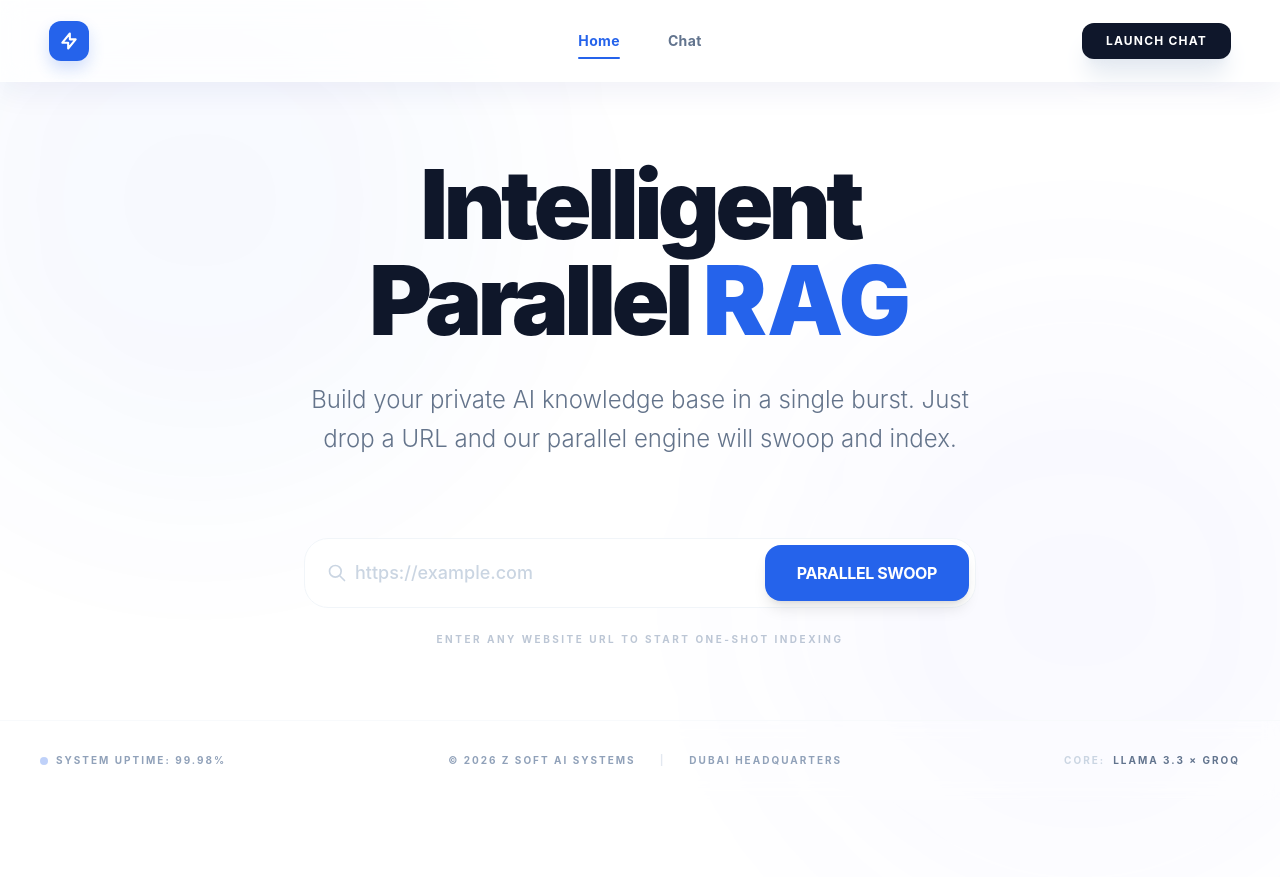
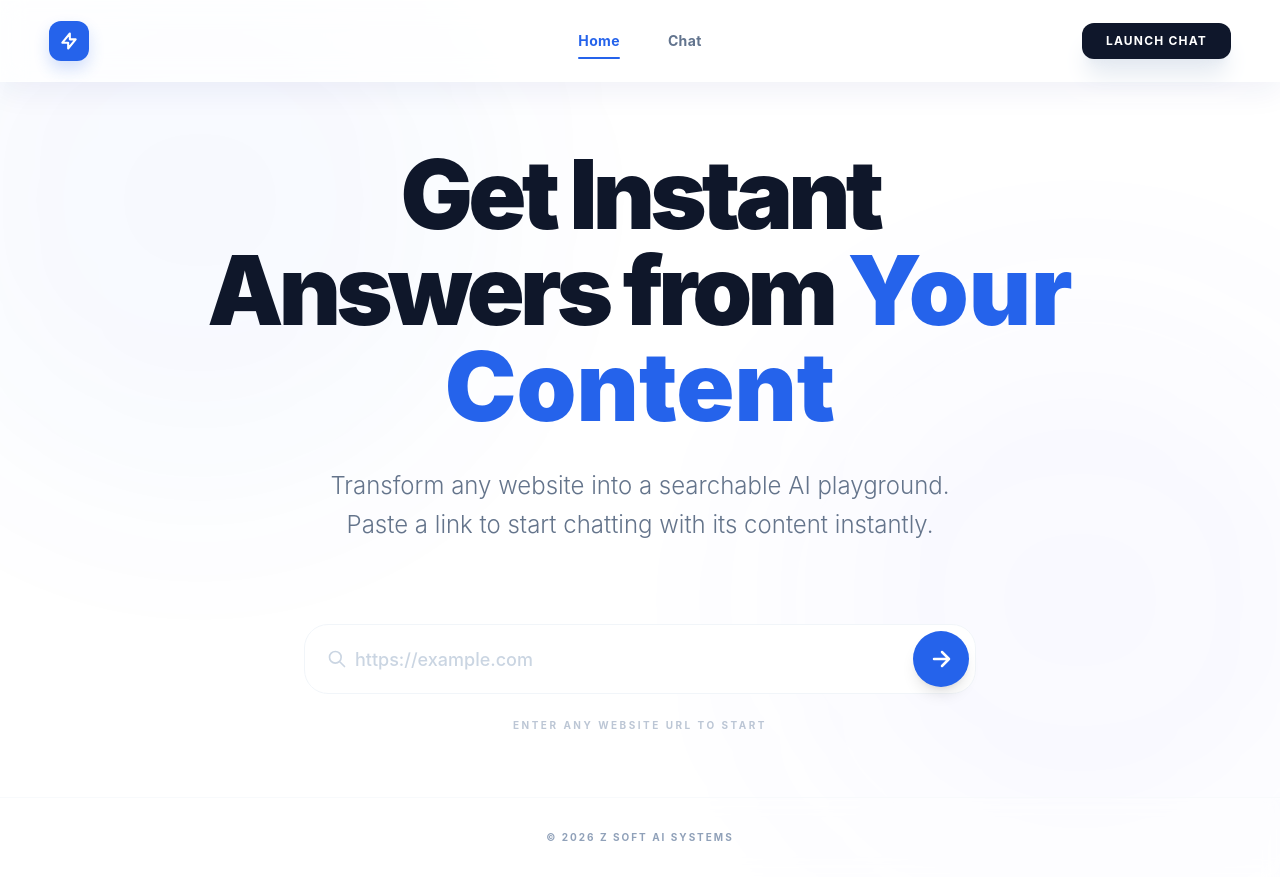
Before and after one commit to AhmadIqbal246/Swoop-AI, a React app in the folder frontend/: page / in a window 1280 px wide. Before the commit the page ends 800 px from the top, so only its background shows below. Built offline with nearby package versions, Linux system fonts and the light colour scheme; the HTML template or start-up script is replaced by a standard one.

Commit message:
feat: implement core frontend UI components including HomePage, ChatInterface, and Footer with initial navigation and state management

```diff
--- a/frontend/package.json
+++ b/frontend/package.json
@@ -15,7 +15,9 @@
     "lucide-react": "^1.7.0",
     "react": "^19.2.4",
     "react-dom": "^19.2.4",
+    "react-markdown": "^10.1.0",
     "react-router-dom": "^7.13.2",
+    "remark-gfm": "^4.0.1",
     "tailwind-merge": "^3.5.0"
   },
   "devDependencies": {
--- a/frontend/src/components/Chat/ChatInterface.jsx
+++ b/frontend/src/components/Chat/ChatInterface.jsx
@@ -1,11 +1,13 @@
 import React, { useState, useRef, useEffect, useCallback } from 'react';
-import { chatService } from '../../services/api';
+import { chatService, scraperService } from '../../services/api';
 import SwoopDiscoveryCard from './SwoopDiscoveryCard';
 
 const ChatInterface = ({ taskState, setTaskState }) => {
   const [query, setQuery] = useState('');
   const [messages, setMessages] = useState([]);
   const [isTyping, setIsTyping] = useState(false);
+  const [isSwoopMode, setIsSwoopMode] = useState(false);
+  const [swoopLoading, setSwoopLoading] = useState(false);
   const scrollRef = useRef(null);
 
   const PROCESSING_STATES = ['PENDING', 'PROGRESS', 'STARTING'];
@@ -28,7 +30,32 @@ const ChatInterface = ({ taskState, setTaskState }) => {
 
   const handleSend = async (e) => {
     e.preventDefault();
-    if (!query.trim() || !isKnowledgeReady) return;
+    if (!query.trim()) return;
+
+    if (isSwoopMode) {
+      setSwoopLoading(true);
+      try {
+        const data = await scraperService.processUrl(query.trim());
+        setTaskState({
+          taskId: data.task_id,
+          url: query.trim(),
+          status: 'PENDING',
+          message: 'Initializing New Indexing...',
+          pagesMapped: 0,
+          processedPages: [],
+          chatReady: false
+        });
+        setQuery('');
+        setIsSwoopMode(false);
+      } catch (error) {
+        console.error("Swoop error:", error);
+      } finally {
+        setSwoopLoading(false);
+      }
+      return;
+    }
+
+    if (!isKnowledgeReady) return;
 
     const userMsg = { role: 'user', content: query };
     setMessages(prev => [...prev, userMsg]);
@@ -180,36 +207,64 @@ const ChatInterface = ({ taskState, setTaskState }) => {
 
       {/* Floating Minimal Input Area - Fixed strictly to bottom viewport */}
       <div className="fixed bottom-0 left-0 w-full bg-gradient-to-t from-white via-white to-transparent pt-20 pb-8 px-4 z-50 pointer-events-none">
-        <div className="max-w-3xl mx-auto w-full pointer-events-auto">
-          <form onSubmit={handleSend} className="relative shadow-[0_0_30px_rgba(0,0,0,0.08)] bg-white rounded-[2rem]">
+        <div className="max-w-3xl mx-auto w-full pointer-events-auto flex items-center gap-3">
+          <form onSubmit={handleSend} className="flex-1 relative shadow-[0_0_30px_rgba(0,0,0,0.08)] bg-white rounded-[2rem]">
             <input
               type="text"
-              placeholder={isActivelyProcessing ? "Mapping context... engine is busy 🕵️‍♂️" : "Message..."}
+              placeholder={
+                isSwoopMode
+                  ? "Enter website URL to swoop..."
+                  : isActivelyProcessing
+                    ? "Mapping context... engine is busy 🕵️‍♂️"
+                    : "Message..."
+              }
               value={query}
               onChange={(e) => setQuery(e.target.value)}
-              disabled={!isKnowledgeReady}
+              disabled={!isSwoopMode && !isKnowledgeReady || swoopLoading}
               className={`w-full h-14 pl-6 pr-14 rounded-[2rem] text-[15px] font-medium transition-all outline-none border
-                ${isKnowledgeReady
-                  ? 'bg-white border-slate-200 focus:border-slate-300 focus:ring-4 focus:ring-slate-100 text-slate-800'
+                ${(isSwoopMode || isKnowledgeReady) && !swoopLoading
+                  ? `bg-white border-slate-200 focus:ring-4 focus:ring-slate-100 text-slate-800 ${isSwoopMode ? 'border-primary/30 focus:border-primary/50' : 'focus:border-slate-300'}`
                   : 'bg-slate-50 border-slate-100 opacity-60 cursor-not-allowed italic text-slate-500'}`}
             />
             <button
               type="submit"
-              disabled={!isKnowledgeReady || !query.trim()}
+              disabled={(isSwoopMode ? !query.trim() : !isKnowledgeReady || !query.trim()) || swoopLoading}
               className={`absolute right-3 top-1/2 -translate-y-1/2 w-8 h-8 flex items-center justify-center rounded-full transition-all
-                ${isKnowledgeReady && query.trim()
+                ${(isSwoopMode || isKnowledgeReady) && query.trim() && !swoopLoading
                   ? 'bg-primary text-white hover:opacity-90 pointer-events-auto shadow-sm'
                   : 'bg-slate-100 text-slate-300 pointer-events-none'}`}
             >
-              <svg xmlns="http://www.w3.org/2000/svg" className="w-4 h-4" fill="none" viewBox="0 0 24 24" stroke="currentColor">
-                <path strokeLinecap="round" strokeLinejoin="round" strokeWidth={3} d="M5 10l7-7m0 0l7 7m-7-7v18" />
-              </svg>
+              {swoopLoading ? (
+                <div className="w-3 h-3 border-2 border-white/30 border-t-white rounded-full animate-spin"></div>
+              ) : (
+                <svg xmlns="http://www.w3.org/2000/svg" className="w-4 h-4" fill="none" viewBox="0 0 24 24" stroke="currentColor">
+                  {isSwoopMode ? (
+                    <path strokeLinecap="round" strokeLinejoin="round" strokeWidth={3} d="M12 4v16m8-8H4" />
+                  ) : (
+                    <path strokeLinecap="round" strokeLinejoin="round" strokeWidth={3} d="M5 10l7-7m0 0l7 7m-7-7v18" />
+                  )}
+                </svg>
+              )}
             </button>
           </form>
-          <p className="text-center text-[10px] text-slate-400 font-medium mt-3 tracking-wide bg-white/50 backdrop-blur-sm rounded-full py-1 inline-block px-4 mx-auto block w-max">
-            AI can make mistakes. Always verify critical technical details against the raw sources.
-          </p>
+
+          {/* Mode Switcher Link/Globe Icon - Moved to Right */}
+          <button
+            onClick={() => setIsSwoopMode(!isSwoopMode)}
+            className={`flex-shrink-0 w-11 h-11 flex items-center justify-center rounded-full transition-all duration-300 border shadow-sm
+              ${isSwoopMode
+                ? 'bg-primary text-white border-primary shadow-primary/20 scale-110'
+                : 'bg-white text-slate-400 border-slate-200 hover:text-primary hover:border-primary/30'}`}
+            title={isSwoopMode ? "Switch to Chat" : "Switch to Swoop (Index URL)"}
+          >
+             <svg xmlns="http://www.w3.org/2000/svg" className="w-5 h-5" fill="none" viewBox="0 0 24 24" stroke="currentColor">
+                <path strokeLinecap="round" strokeLinejoin="round" strokeWidth={2} d="M13.828 10.172a4 4 0 00-5.656 0l-4 4a4 4 0 105.656 5.656l1.102-1.101m-.758-4.899a4 4 0 005.656 0l4-4a4 4 0 00-5.656-5.656l-1.1 1.1" />
+             </svg>
+          </button>
         </div>
+        <p className="text-center text-[10px] text-slate-400 font-medium mt-3 tracking-wide bg-white/50 backdrop-blur-sm rounded-full py-1 px-4 mx-auto block w-max">
+          {isSwoopMode ? "Swooping generates a temporary context for your AI session." : "AI can make mistakes. Always verify critical technical details against the raw sources."}
+        </p>
       </div>
 
     </div>
--- a/frontend/src/components/Discovery/UrlInput.jsx
+++ b/frontend/src/components/Discovery/UrlInput.jsx
@@ -18,9 +18,9 @@ const UrlInput = ({ onStartSwooping, isLoading }) => {
       >
         {/* Futuristic Icon Prefix */}
         <div className="flex-shrink-0 ml-4 mr-2 text-slate-300">
-           <svg xmlns="http://www.w3.org/2000/svg" className="w-5 h-5" fill="none" viewBox="0 0 24 24" stroke="currentColor">
-              <path strokeLinecap="round" strokeLinejoin="round" strokeWidth={2} d="M21 21l-6-6m2-5a7 7 0 11-14 0 7 7 0 0114 0z" />
-           </svg>
+          <svg xmlns="http://www.w3.org/2000/svg" className="w-5 h-5" fill="none" viewBox="0 0 24 24" stroke="currentColor">
+            <path strokeLinecap="round" strokeLinejoin="round" strokeWidth={2} d="M21 21l-6-6m2-5a7 7 0 11-14 0 7 7 0 0114 0z" />
+          </svg>
         </div>
 
         {/* Input Field */}
@@ -30,29 +30,28 @@ const UrlInput = ({ onStartSwooping, isLoading }) => {
           placeholder="https://example.com"
           value={url}
           onChange={(e) => setUrl(e.target.value)}
-          className="w-full h-14 bg-transparent border-none focus:ring-0 text-slate-800 placeholder:text-slate-300 text-lg font-medium selection:bg-primary/20"
+          className="w-full h-14 bg-transparent border-0 outline-none focus:outline-none focus:ring-0 text-slate-800 placeholder:text-slate-300 text-lg font-medium selection:bg-primary/20 appearance-none shadow-none"
         />
 
         {/* The Action Button */}
         <button
           type="submit"
           disabled={isLoading}
-          className="flex-shrink-0 h-14 px-8 bg-primary text-white rounded-2xl font-bold tracking-tight shadow-lg transition-all hover:scale-105 active:scale-95 disabled:opacity-50"
+          className="flex-shrink-0 w-14 h-14 bg-primary text-white rounded-full font-bold tracking-tight shadow-lg transition-all hover:scale-105 active:scale-95 disabled:opacity-50 flex items-center justify-center p-0 ml-2"
         >
           {isLoading ? (
-            <div className="flex items-center space-x-2">
-              <div className="w-4 h-4 border-2 border-white/30 border-t-white rounded-full animate-spin"></div>
-              <span>SWOOPING...</span>
-            </div>
+            <div className="w-5 h-5 border-2 border-white/30 border-t-white rounded-full animate-spin"></div>
           ) : (
-            "PARALLEL SWOOP"
+            <svg xmlns="http://www.w3.org/2000/svg" className="w-6 h-6" fill="none" viewBox="0 0 24 24" stroke="currentColor">
+              <path strokeLinecap="round" strokeLinejoin="round" strokeWidth={2.5} d="M13 5l7 7-7 7M5 12h15" />
+            </svg>
           )}
         </button>
       </form>
 
       {/* Subtle Hint Text */}
       <p className="mt-6 text-center text-[10px] uppercase font-bold tracking-[0.25em] text-slate-400 opacity-60">
-        Enter ANY Website URL to Start One-Shot Indexing
+        Enter ANY Website URL to Start
       </p>
     </div>
   );
--- a/frontend/src/components/MutualComponents/Footer.jsx
+++ b/frontend/src/components/MutualComponents/Footer.jsx
@@ -2,21 +2,9 @@ import React from 'react';
 
 const Footer = () => {
   return (
-    <footer className="w-full py-8 px-10 border-t border-slate-50 flex flex-col md:flex-row justify-between items-center space-y-4 md:space-y-0 text-[10px] font-bold tracking-[0.2em] text-slate-400 uppercase bg-white/30 backdrop-blur-sm">
-        <div className="flex items-center space-x-2">
-          <span className="w-2 h-2 bg-primary/40 rounded-full animate-pulse"></span>
-          <span>System Uptime: 99.98%</span>
-        </div>
-
+    <footer className="w-full py-8 px-10 border-t border-slate-50 flex justify-center items-center text-[10px] font-bold tracking-[0.2em] text-slate-400 uppercase bg-white/30 backdrop-blur-sm">
         <div className="flex items-center space-x-6">
           <span>© 2026 Z SOFT AI Systems</span>
-          <span className="text-slate-200">|</span>
-          <span>Dubai Headquarters</span>
-        </div>
-
-        <div className="flex items-center space-x-2">
-            <span className="text-slate-300">CORE:</span>
-            <span className="text-slate-500">LLAMA 3.3 × GROQ</span>
         </div>
     </footer>
   );
--- a/frontend/src/pages/HomePage.jsx
+++ b/frontend/src/pages/HomePage.jsx
@@ -43,10 +43,10 @@ const HomePage = ({ taskState, setTaskState }) => {
           <div className="w-full flex flex-col items-center space-y-20 animate-fade-in">
               <section className="text-center space-y-8">
                 <h1 className="text-6xl md:text-8xl font-black tracking-tighter leading-none text-slate-main">
-                  Intelligent <br className="hidden md:block"/>Parallel <span className="text-primary tracking-normal">RAG</span>
+                  Get Instant <br className="hidden md:block"/>Answers from <span className="text-primary tracking-normal">Your Content</span>
                 </h1>
                 <p className="text-lg md:text-2xl text-slate-muted max-w-2xl mx-auto font-light leading-relaxed">
-                  Build your private AI knowledge base in a single burst. Just drop a URL and our parallel engine will swoop and index.
+                  Transform any website into a searchable AI playground. Paste a link to start chatting with its content instantly.
                 </p>
               </section>
 
```
Also changed, not shown: 1 other file (tests, documents, lock files or other folders).
